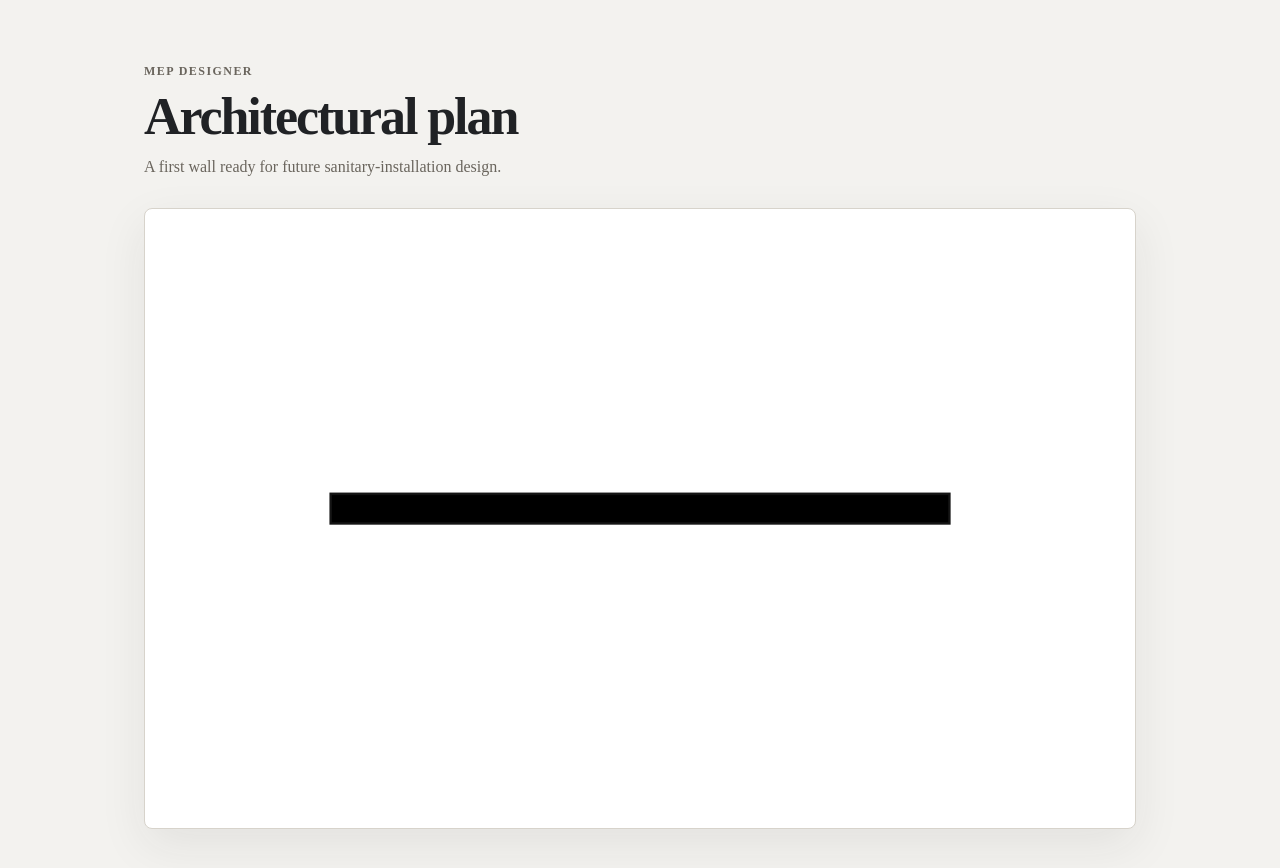
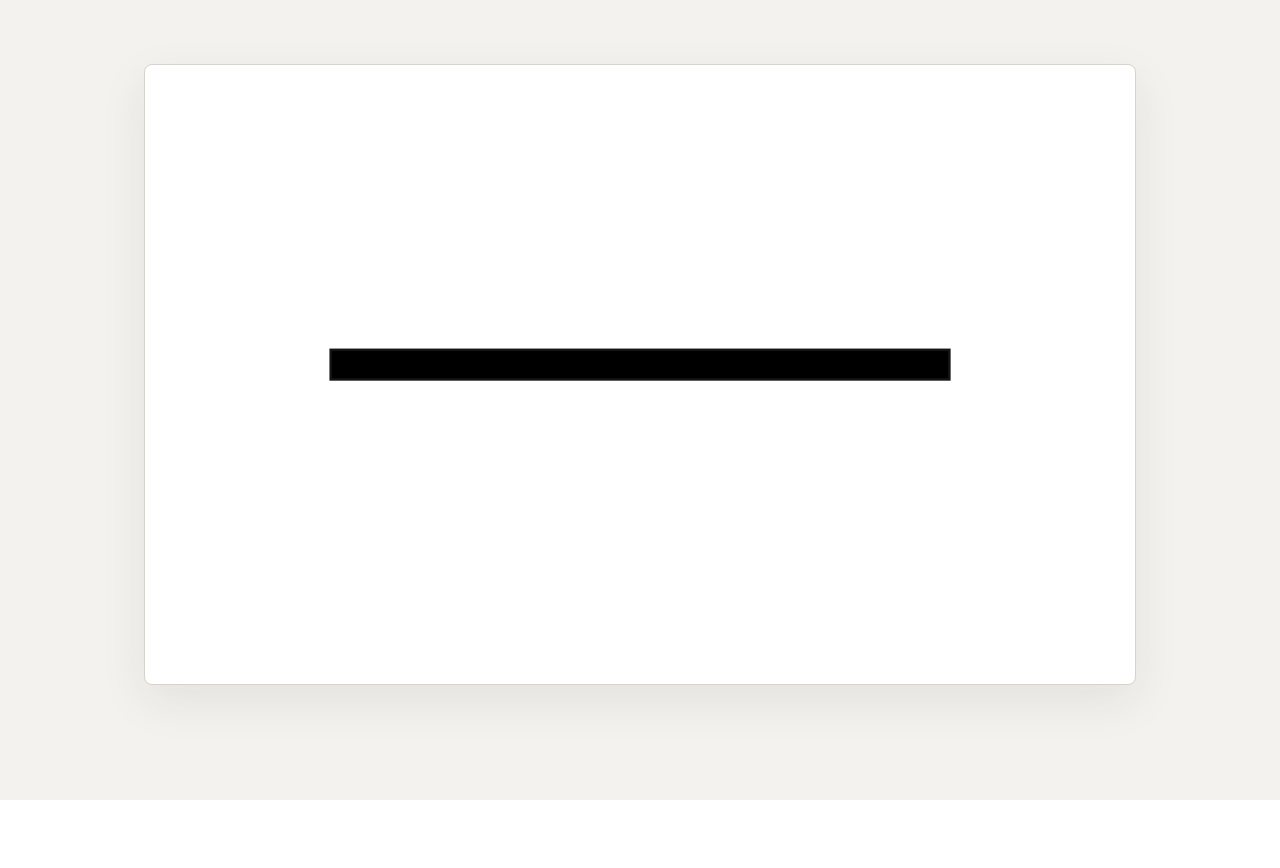
Before and after one commit to fadu-apps/mep, an Angular app: page / in a window 1280 px wide. Shown: the top 868 px of the page. After the commit the page ends 800 px from the top, so only its background shows below. Built offline with nearby package versions, Linux system fonts and the light colour scheme.

Commit message:
only canva

```diff
--- a/src/app/app.css
+++ b/src/app/app.css
@@ -11,27 +11,3 @@ main {
     margin: 0 auto;
     padding: 4rem 1.5rem;
 }
-
-header {
-  margin-bottom: 2rem;
-}
-
-.eyebrow {
-  margin: 0 0 0.5rem;
-  color: #6a655d;
-  font-size: 0.75rem;
-  font-weight: 700;
-  letter-spacing: 0.12em;
-  text-transform: uppercase;
-}
-
-h1 {
-  margin: 0;
-  font-size: clamp(2rem, 5vw, 3.25rem);
-  letter-spacing: -0.04em;
-}
-
-.description {
-  margin: 0.75rem 0 0;
-  color: #6a655d;
-}
--- a/src/app/app.html
+++ b/src/app/app.html
@@ -1,9 +1,3 @@
 <main>
-  <header>
-    <p class="eyebrow">MEP designer</p>
-    <h1>Architectural plan</h1>
-    <p class="description">A first wall ready for future sanitary-installation design.</p>
-  </header>
-
-  <app-plan [plan]="plan" />
+    <app-plan [plan]="plan" />
 </main>
```
Also changed, not shown: src/index.html (indentation only). Lines whose indentation alone changed are shown as unchanged.
